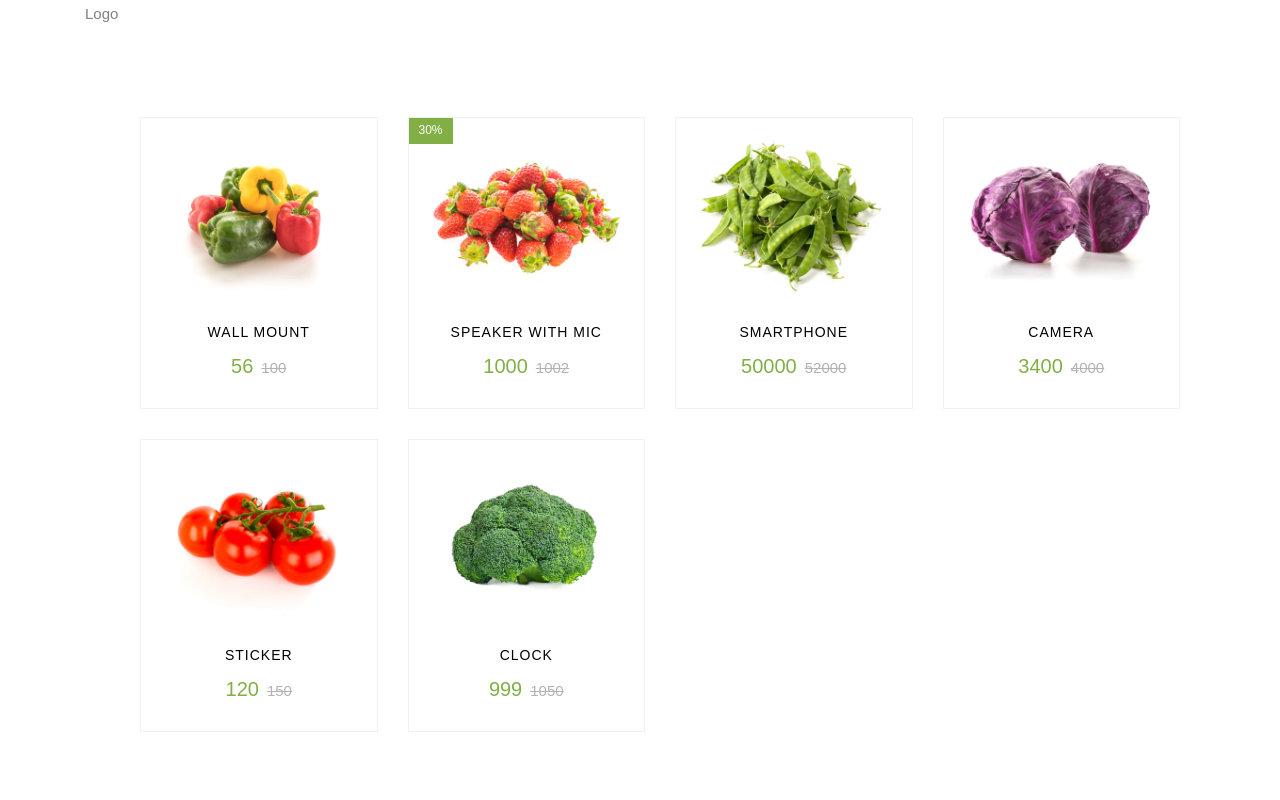
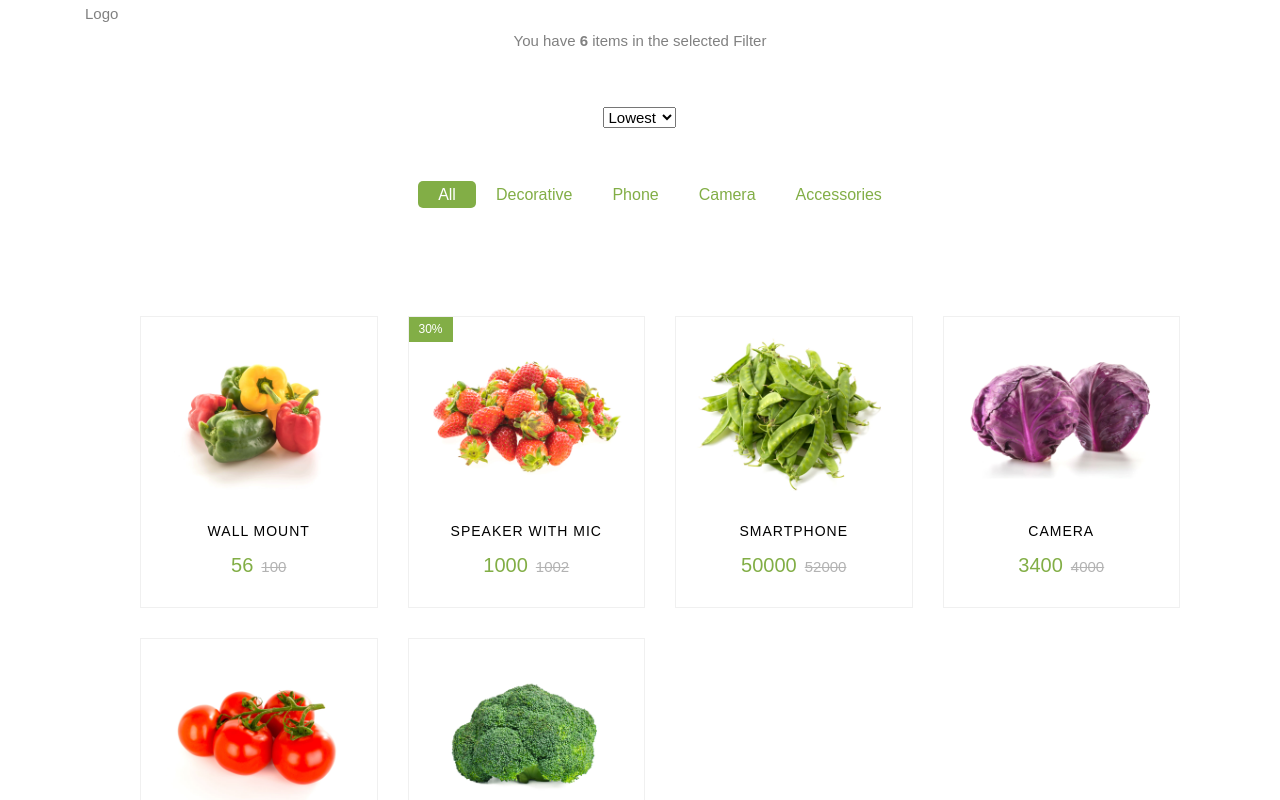
Before and after one commit to kprema/shopping-cart-redux, a React (Create React App) app: page / in a window 1280 px wide. Shown: the top 800 px of the page. Built offline with nearby package versions, Linux system fonts and the light colour scheme.

Commit message:
fiter and sort component

```diff
--- a/src/App.js
+++ b/src/App.js
@@ -1,16 +1,54 @@
 import React from 'react';
 import data from './data.json';
 import Products from './components/Products';
+import Filter from './components/Filter';
 
 class App extends React.Component {
   constructor() {
     super();
     this.state = {
-      product: data.products,
+      products: data.products,
       size: '',
       sort: '',
     };
   }
+  filterProducts = (e) => {
+    if (e.target.innerText.toLowerCase() === 'all') {
+      this.setState({
+        filterBy: e.target.innerText.toLowerCase(),
+        products: data.products,
+      });
+    } else {
+      this.setState({
+        filterBy: e.target.innerText.toLowerCase(),
+        products: data.products.filter(
+          (product) =>
+            product.category.indexOf(e.target.innerText.toLowerCase()) >= 0
+        ),
+      });
+    }
+  };
+
+  sortProducts = (e) => {
+    this.setState({
+      sort: e.target.value,
+      products: this.state.products
+        .slice()
+        .sort((a, b) =>
+          e.target.value === 'Lowest'
+            ? a.price > b.price
+              ? 1
+              : -1
+            : e.target.value === 'Highest'
+            ? a.price < b.price
+              ? 1
+              : -1
+            : a._id < b._id
+            ? 1
+            : -1
+        ),
+    });
+  };
   render() {
     return (
       <div className='container'>
@@ -18,7 +56,13 @@ class App extends React.Component {
 
         <main>
           <div className='product-grid'>
-            <Products products={this.state.product}></Products>
+            <Filter
+              count={this.state.products.length}
+              size={this.state.filterBy}
+              sort={this.state.sort}
+              filterProducts={this.filterProducts}
+              sortProducts={this.sortProducts}></Filter>
+            <Products products={this.state.products}></Products>
           </div>
         </main>
 
--- /dev/null
+++ b/src/components/Filter.js
@@ -0,0 +1,74 @@
+import React, {Component, useState} from 'react';
+
+class Filter extends React.Component {
+  render() {
+    return (
+      <div>
+        <section>
+          <div className='container'>
+            <div className='row justify-content-center'>
+              <div className='col-md-10 text-center'>
+                <p>
+                  You have <b>{this.props.count}</b>{' '}
+                  {this.props.count == 1 ? 'item' : 'items'} in the selected
+                  Filter
+                </p>
+                <div style={{margin: '50px'}}>
+                  <select onChange={this.props.sortProducts}>
+                    <option>Lowest</option>
+                    <option>Highest</option>
+                    <option>Newest</option>
+                  </select>
+                </div>
+                <ul className='product-category'>
+                  <li>
+                    <a
+                      href='#'
+                      className='active'
+                      onClick={this.props.filterProducts}
+                      value='all'>
+                      All
+                    </a>
+                  </li>
+                  <li>
+                    <a
+                      href='#'
+                      onClick={this.props.filterProducts}
+                      value='decorative'>
+                      Decorative
+                    </a>
+                  </li>
+                  <li>
+                    <a
+                      href='#'
+                      onClick={this.props.filterProducts}
+                      value='phone'>
+                      Phone
+                    </a>
+                  </li>
+                  <li>
+                    <a
+                      href='#'
+                      onClick={this.props.filterProducts}
+                      value='camera'>
+                      Camera
+                    </a>
+                  </li>
+                  <li>
+                    <a
+                      href='#'
+                      onClick={this.props.filterProducts}
+                      value='accessories'>
+                      Accessories
+                    </a>
+                  </li>
+                </ul>
+              </div>
+            </div>
+          </div>
+        </section>
+      </div>
+    );
+  }
+}
+export default Filter;
--- a/src/components/Products.js
+++ b/src/components/Products.js
@@ -1,13 +1,12 @@
 import React from 'react';
 
-class Products extends React.Component {
-  render() {
+const Products = (props) => {
   return (
     <div>
       <section className='ftco-section'>
         <div className='container'>
           <ul className='row'>
-              {this.props.products.map((product) => (
+            {props.products.map((product) => (
               <li
                 key={product._id}
                 className='col-md-6 col-lg-3 ftco-animate fadeInUp ftco-animated'>
@@ -74,7 +73,6 @@ class Products extends React.Component {
       </section>
     </div>
   );
-  }
-}
+};
 
 export default Products;
--- a/src/data.json
+++ b/src/data.json
@@ -6,7 +6,8 @@
             "description": "dfsdj  dbfjsdbfj dfnbdfdjh",
             "availableSize": ["L", "M", "S"],
             "price": 56,
-            "mrpprice": 100
+            "mrpprice": 100,
+            "category": "decorative"
         },
         {
             "_id": "dress_12",
@@ -16,7 +17,8 @@
             "availableSize": ["L", "M", "S"],
             "price": 1000,
             "mrpprice": 1002,
-            "offprice": 30
+            "offprice": 30,
+            "category": "accessories"
         },
         {
             "_id": "dress_3",
@@ -25,7 +27,8 @@
             "description": "Smartphone dfsdj  dbfjsdbfj dfnbdfdjh",
             "availableSize": ["L", "M", "S"],
             "price": 50000,
-            "mrpprice": 52000
+            "mrpprice": 52000,
+            "category": "phone"
         },
         {
             "_id": "dress_4",
@@ -34,7 +37,8 @@
             "description": "Camera dfsdj  dbfjsdbfj dfnbdfdjh",
             "availableSize": ["L", "M", "S"],
             "price": 3400,
-            "mrpprice": 4000
+            "mrpprice": 4000,
+            "category": "camera"
         },
         {
             "_id": "dress_5",
@@ -43,7 +47,8 @@
             "description": "Sticker dfsdj  dbfjsdbfj dfnbdfdjh",
             "availableSize": ["L", "M", "S"],
             "price": 120,
-            "mrpprice": 150
+            "mrpprice": 150,
+            "category": "decorative"
         },
         {
             "_id": "dress_6",
@@ -52,7 +57,8 @@
             "description": "Clockdfsdj  dbfjsdbfj dfnbdfdjh",
             "availableSize": ["L", "M", "S"],
             "price": 999,
-            "mrpprice": 1050
+            "mrpprice": 1050,
+            "category": "decorative"
         }
     ]
 }
```
Lines whose indentation alone changed are shown as unchanged.
